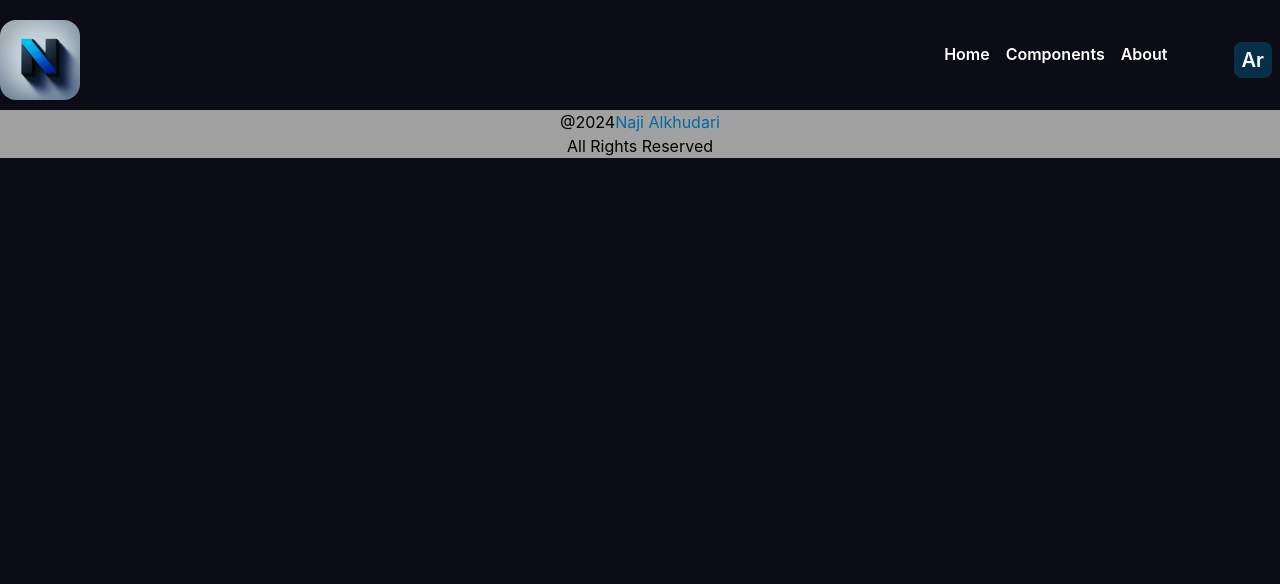
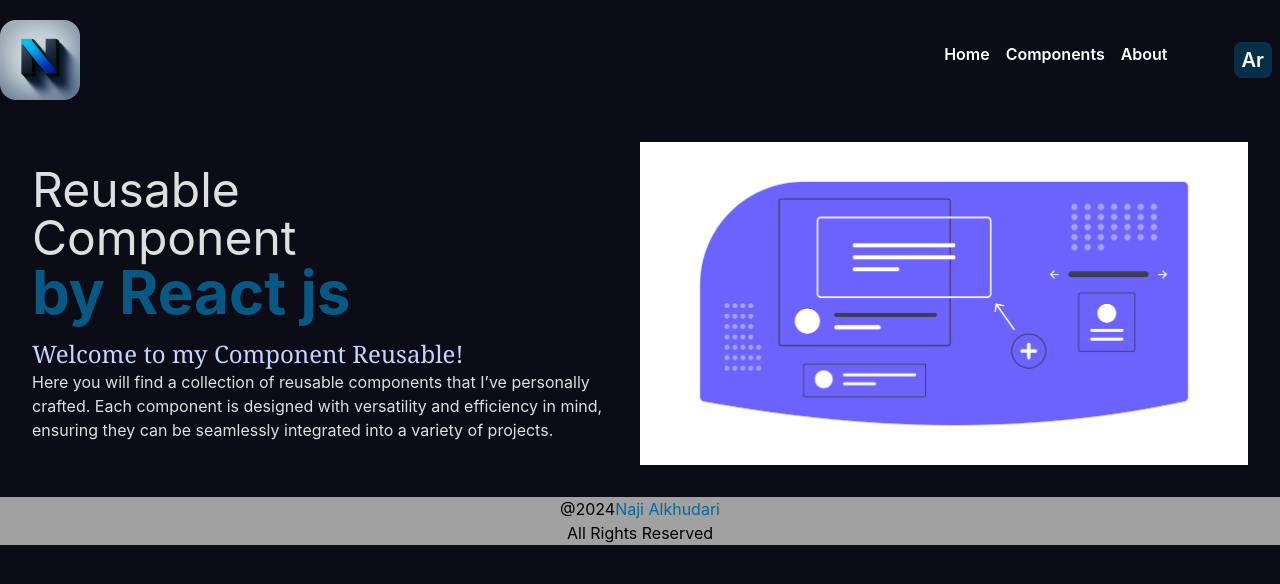
Before and after one commit to NajiAlkhudari/componentReusable-and-basic-test, a React (Vite) app: page / in a window 1280 px wide. Shown: the top 584 px of the page. Built offline with nearby package versions, Linux system fonts and the light colour scheme; some icons are missing.

Commit message:
add hoem section

```diff
--- a/src/App.jsx
+++ b/src/App.jsx
@@ -5,6 +5,7 @@
 import '../src/assets/scss/app.scss'
 import Test from './pages/Test';
 import './i18n';
+import Home from './pages/Home';
 
 
 function App() {
@@ -13,6 +14,8 @@
     <main>
        <Routes>
       <Route path='/' element={<Layout />} >
+      <Route index path='/' element={<Home />} />
+
       <Route path="component" element={<Component />} />
       <Route path="test" element={<Test />} />
 
--- a/src/index.css
+++ b/src/index.css
@@ -7,7 +7,6 @@
 
 body {
   height: 100vh;
-
 
   font-size: 1rem;
   font-size: 16px;
--- /dev/null
+++ b/src/pages/AlertSection.jsx
@@ -0,0 +1,47 @@
+import React from 'react'
+import Alert from '../components/ui/Alert'
+import { IoIosWarning  } from "react-icons/io";
+import { FaRegCheckCircle } from "react-icons/fa";
+const AlertSection = () => {
+  return (
+    <>
+    <div class=" text-white bg-gradient-to-r from-pink-950 ... h-20 ">
+    <h1 className='font-bold text-3xl p-4 line-clamp-1 cursor-pointer'>Alert</h1>
+    </div>
+     <div className='flex flex-col md:px-36 lg:px-52  xl:px-72   bg-white space-y-10 '>
+
+            <Alert type="success" showButton={true}>
+            <div className='flex items-center '>
+            <FaRegCheckCircle />
+            This is an success Alert.
+
+              </div>          </Alert>
+
+            <Alert type="error" showButton={true}>
+            This is an error Alert.
+
+
+           <ul>
+            <li>. step 1</li>
+            <li>. step 2</li>
+            <li>. step 3</li>
+
+           </ul>
+
+    </Alert>
+            <Alert type="info" >
+            This is an info Alert.
+            </Alert>
+            <Alert type="warning" showButton={true}>
+            <div className='flex items-center '>
+              <IoIosWarning />
+            This is an error Alert.
+
+              </div>        </Alert>
+
+          </div>
+          </>
+  )
+}
+
+export default AlertSection
--- a/src/pages/Component.jsx
+++ b/src/pages/Component.jsx
@@ -3,9 +3,8 @@
 import CardSection from './CardSection';
 import AccordionSection from './AccordionSection';
 import StepsTest from '../components/ui/wizard/StepsTest';
-import Alert from '../components/ui/Alert';
-import { IoIosWarning  } from "react-icons/io";
-import { FaRegCheckCircle } from "react-icons/fa";
+
+import AlertSection from './AlertSection';
 
 
 const Component = () => {
@@ -15,42 +14,10 @@
   <ButtonSection />
  <CardSection />
  <AccordionSection />
+ <AlertSection />
  <StepsTest />
- <div class=" text-white bg-gradient-to-r from-pink-950 ... h-20 ">
-<h1 className='font-bold text-3xl p-4 line-clamp-1 cursor-pointer'>Alert</h1>
-</div>
- <div className='flex flex-col md:px-36 lg:px-52  xl:px-72   bg-white space-y-10 '>
-
-        <Alert type="success" showButton={true}>
-        <div className='flex items-center '>
-        <FaRegCheckCircle />
-        This is an success Alert.
-
-          </div>          </Alert>
-
-        <Alert type="error" showButton={true}>
-        This is an error Alert.
 
 
-       <ul>
-        <li>. step 1</li>
-        <li>. step 2</li>
-        <li>. step 3</li>
-
-       </ul>
-
-</Alert>
-        <Alert type="info" >
-        This is an info Alert.
-        </Alert>
-        <Alert type="warning" showButton={true}>
-        <div className='flex items-center '>
-          <IoIosWarning />
-        This is an error Alert.
-
-          </div>        </Alert>
-
-      </div>
 
     </>
   )
--- /dev/null
+++ b/src/pages/Home.jsx
@@ -0,0 +1,25 @@
+import React from 'react'
+import component from '../assets/images/component.png'
+
+const Home = () => {
+  return (
+    <div className='grid sm:grid-cols-1  md:grid-cols-2 lg:grid-cols-2  xl:grid-cols-2 items-center p-8'>
+      <div className=''>
+<h1 className='text-5xl '>Reusable</h1>
+<h1 className='text-5xl'> Component</h1>
+<h1 className='text-sky-800 text-6xl font-bold'>by React js </h1>
+<p className= 'text-indigo-200 text-2xl font-serif pt-4'>
+    Welcome to my Component Reusable!
+    </p>
+    <p>
+    Here  you will find a collection of reusable components that I’ve personally crafted. Each component is designed with versatility and efficiency in mind, ensuring they can be seamlessly integrated into a variety of projects.</p>
+
+      </div>
+      <div className='hidden sm:block '>
+<img src={component} />
+      </div>
+    </div>
+  )
+}
+
+export default Home
```
Also changed, not shown: src/assets/images/component.png (added).
